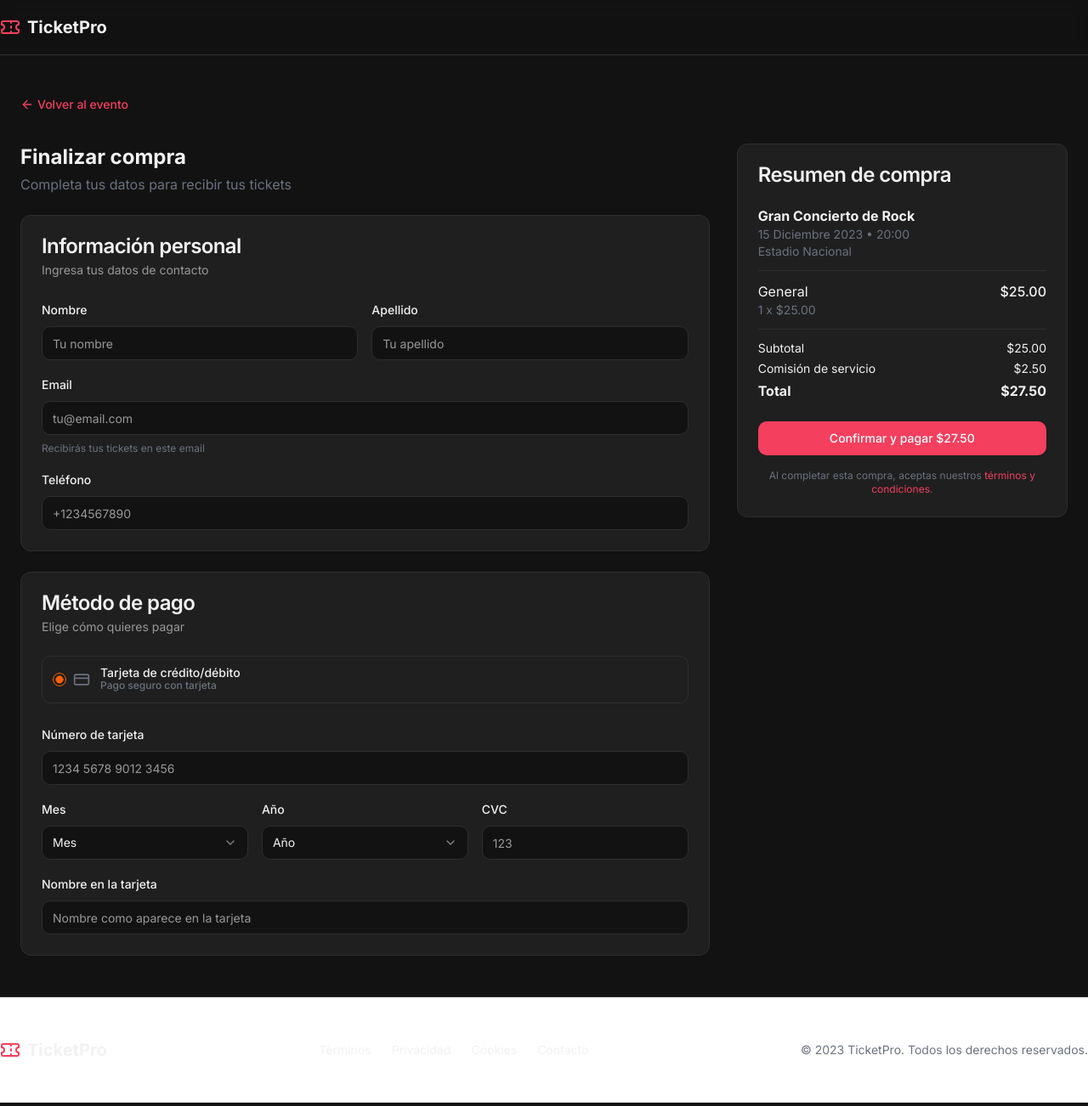
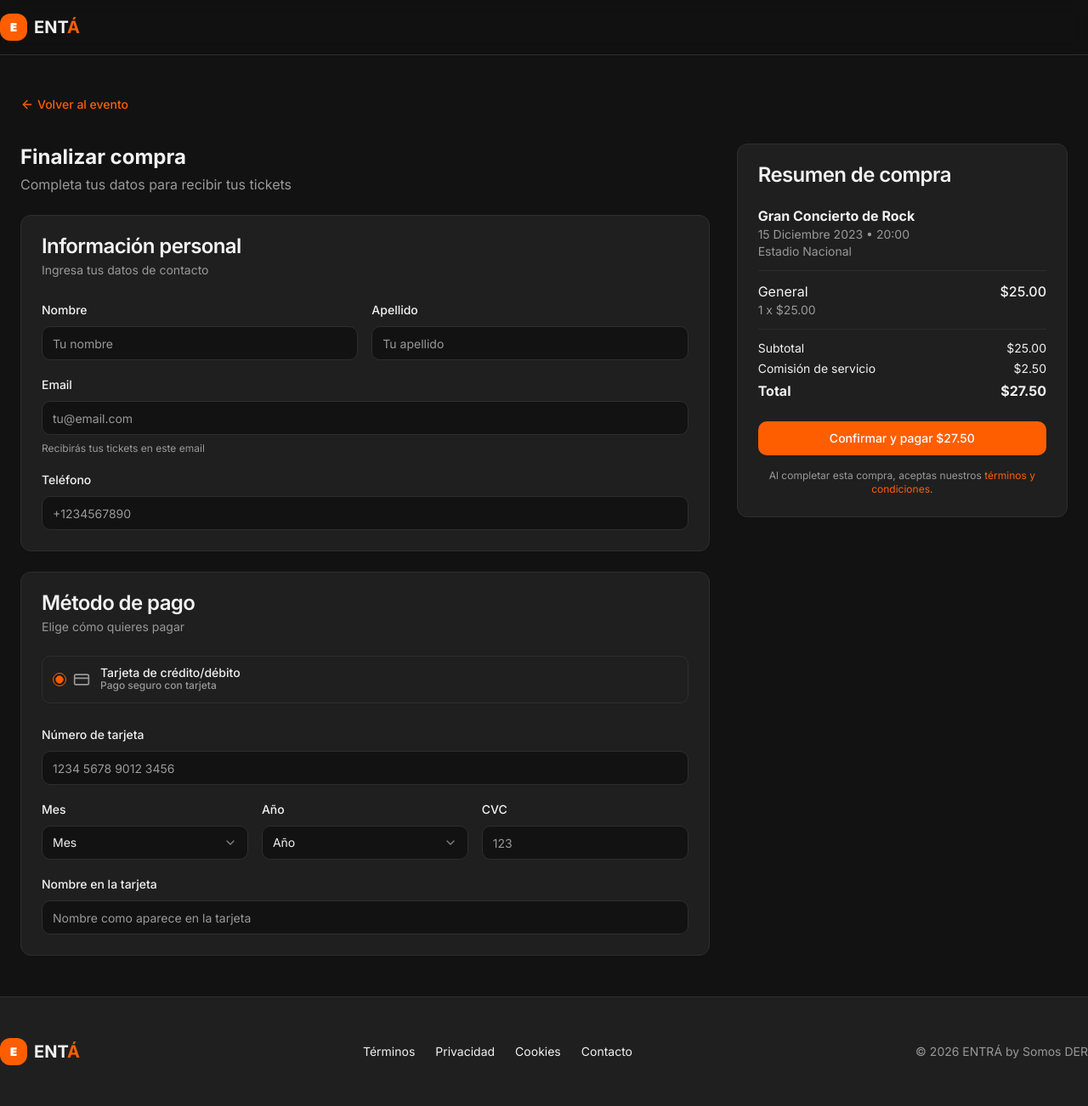
Before and after one commit to ridaofranco/v0-mejor-ticketera-del-mercado, a Next.js app: page /checkout in a window 1280 px wide. Shown: the whole page at 85% size. Built offline with nearby package versions, Linux system fonts and the light colour scheme.

Commit message:
Update styles and text colors in checkout page

```diff
--- a/app/checkout/page.tsx
+++ b/app/checkout/page.tsx
@@ -16,8 +16,12 @@ export default function CheckoutPage() {
         <div className="container flex h-16 items-center justify-between">
           <div className="flex items-center gap-2">
             <Link href="/" className="flex items-center gap-2">
-              <Ticket className="h-6 w-6 text-rose-500" />
-              <span className="text-xl font-bold">TicketPro</span>
+              <div className="w-8 h-8 bg-primary rounded-lg flex items-center justify-center font-heading font-black text-sm text-primary-foreground">
+                E
+              </div>
+              <span className="text-xl font-bold">
+                ENT<span className="text-primary">Á</span>
+              </span>
             </Link>
           </div>
         </div>
@@ -27,7 +31,7 @@ export default function CheckoutPage() {
           <div className="mb-8">
             <Link
               href="/evento/1"
-              className="inline-flex items-center text-sm font-medium text-rose-500 hover:underline"
+              className="inline-flex items-center text-sm font-medium text-primary hover:underline"
             >
               <ArrowLeft className="mr-1 h-4 w-4" />
               Volver al evento
@@ -38,7 +42,7 @@ export default function CheckoutPage() {
             <div className="md:col-span-2 space-y-6">
               <div>
                 <h1 className="text-2xl font-bold mb-1">Finalizar compra</h1>
-                <p className="text-gray-500">Completa tus datos para recibir tus tickets</p>
+                <p className="text-muted-foreground">Completa tus datos para recibir tus tickets</p>
               </div>
 
               <Card>
@@ -60,7 +64,7 @@ export default function CheckoutPage() {
                   <div className="space-y-2">
                     <Label htmlFor="email">Email</Label>
                     <Input id="email" type="email" placeholder="tu@email.com" />
-                    <p className="text-xs text-gray-500">Recibirás tus tickets en este email</p>
+                    <p className="text-xs text-muted-foreground">Recibirás tus tickets en este email</p>
                   </div>
                   <div className="space-y-2">
                     <Label htmlFor="phone">Teléfono</Label>
@@ -80,10 +84,10 @@ export default function CheckoutPage() {
                       <RadioGroupItem value="card" id="card" />
                       <Label htmlFor="card" className="flex-1 cursor-pointer">
                         <div className="flex items-center gap-3">
-                          <CreditCard className="h-5 w-5 text-gray-500" />
+                          <CreditCard className="h-5 w-5 text-muted-foreground" />
                           <div>
                             <div className="font-medium">Tarjeta de crédito/débito</div>
-                            <div className="text-xs text-gray-500">Pago seguro con tarjeta</div>
+                            <div className="text-xs text-muted-foreground">Pago seguro con tarjeta</div>
                           </div>
                         </div>
                       </Label>
@@ -149,8 +153,8 @@ export default function CheckoutPage() {
                   <div className="space-y-3">
                     <div>
                       <h3 className="font-bold">Gran Concierto de Rock</h3>
-                      <div className="text-sm text-gray-500">15 Diciembre 2023 • 20:00</div>
-                      <div className="text-sm text-gray-500">Estadio Nacional</div>
+                      <div className="text-sm text-muted-foreground">15 Diciembre 2023 • 20:00</div>
+                      <div className="text-sm text-muted-foreground">Estadio Nacional</div>
                     </div>
 
                     <Separator />
@@ -159,7 +163,7 @@ export default function CheckoutPage() {
                       <div className="flex justify-between">
                         <div>
                           <div>General</div>
-                          <div className="text-sm text-gray-500">1 x $25.00</div>
+                          <div className="text-sm text-muted-foreground">1 x $25.00</div>
                         </div>
                         <div className="font-medium">$25.00</div>
                       </div>
@@ -184,12 +188,12 @@ export default function CheckoutPage() {
                   </div>
                 </CardContent>
                 <CardFooter className="flex-col space-y-4">
-                  <Button className="w-full bg-rose-500 hover:bg-rose-600" asChild>
+                  <Button className="w-full bg-primary hover:bg-der-orange-dark" asChild>
                     <Link href="/perfil">Confirmar y pagar $27.50</Link>
                   </Button>
-                  <div className="text-xs text-center text-gray-500">
+                  <div className="text-xs text-center text-muted-foreground">
                     Al completar esta compra, aceptas nuestros{" "}
-                    <Link href="#" className="text-rose-500 hover:underline">
+                    <Link href="#" className="text-primary hover:underline">
                       términos y condiciones
                     </Link>
                     .
@@ -200,11 +204,15 @@ export default function CheckoutPage() {
           </div>
         </div>
       </main>
-      <footer className="border-t bg-white">
+      <footer className="border-t bg-card">
         <div className="container flex flex-col gap-6 py-8 md:flex-row md:items-center md:justify-between md:py-12">
           <div className="flex items-center gap-2">
-            <Ticket className="h-6 w-6 text-rose-500" />
-            <span className="text-xl font-bold">TicketPro</span>
+            <div className="w-8 h-8 bg-primary rounded-lg flex items-center justify-center font-heading font-black text-sm text-primary-foreground">
+              E
+            </div>
+            <span className="text-xl font-bold">
+              ENT<span className="text-primary">Á</span>
+            </span>
           </div>
           <nav className="flex flex-wrap gap-4 md:gap-6">
             <Link href="#" className="text-sm hover:underline">
@@ -220,7 +228,7 @@ export default function CheckoutPage() {
               Contacto
             </Link>
           </nav>
-          <div className="text-sm text-gray-500">© 2023 TicketPro. Todos los derechos reservados.</div>
+          <div className="text-sm text-muted-foreground">© 2026 ENTRÁ by Somos DER</div>
         </div>
       </footer>
     </div>
```
